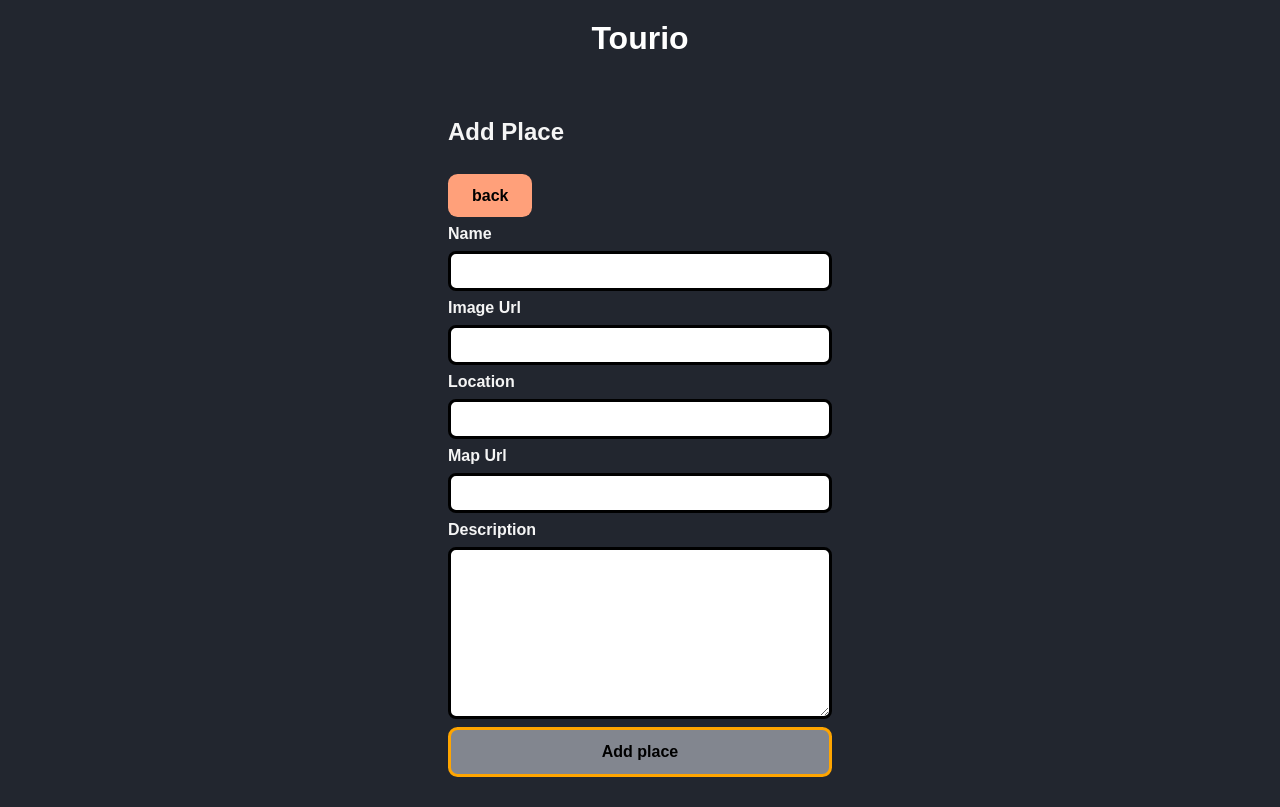
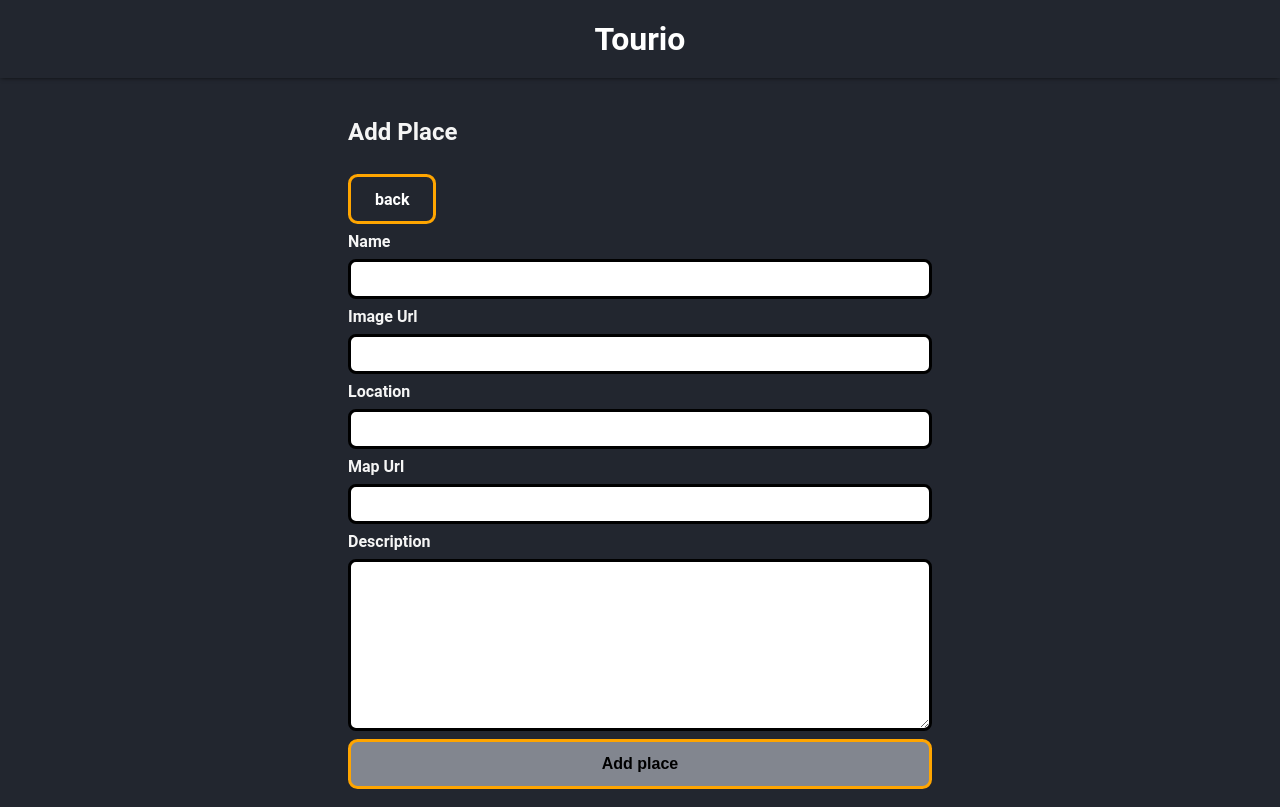
Before and after one commit to marte1337/tourio-app, a Next.js app: page /create in a window 1280 px wide. Built offline with nearby package versions, Linux system fonts and the light colour scheme.

Commit message:
add altas db

```diff
--- a/components/Layout.js
+++ b/components/Layout.js
@@ -8,8 +8,8 @@ const Main = styled.main`
   margin-top: 5rem;
   padding: 0.5rem;
   position: relative;
-  min-width: 400px;
-  max-width: 600px;
+  min-width: 600px;
+  max-width: 800px;
 `;
 
 export default function Layout({ children }) {
--- a/components/StyledImage.js
+++ b/components/StyledImage.js
@@ -3,4 +3,6 @@ import styled from "styled-components";
 
 export const StyledImage = styled(Image)`
   object-fit: cover;
+  border-radius: 5px;
+  box-shadow: 0 0 8px -1px black;
 `;
--- a/components/StyledLink.js
+++ b/components/StyledLink.js
@@ -1,12 +1,14 @@
 import styled, { css } from "styled-components";
 
 export const StyledLink = styled.a`
-  background-color: lightsalmon;
+  background-color: #22262f;
+  border: 3px solid orange;
   padding: 0.8rem 1.5rem;
   border-radius: 0.6rem;
   color: black;
   text-decoration: none;
   font-weight: bold;
+  color: white;
 
   ${({ justifySelf }) =>
     justifySelf &&
--- a/components/TitleBar.js
+++ b/components/TitleBar.js
@@ -11,6 +11,7 @@ const Headline = styled.h1`
   padding: 20px;
   text-align: center;
   z-index: 1;
+  box-shadow: 0 0 5px -1px black;
 `;
 
 export default function TitleBar() {
--- a/styles.js
+++ b/styles.js
@@ -10,7 +10,7 @@ export default createGlobalStyle`
 
   body {
     margin: 0;
-    font-family: sans-serif;
+    font-family: 'Roboto', sans-serif;
     background-color: #22262F;
     margin: 10px;
     color: whitesmoke;
```
Also changed, not shown: 1 other file (tests, documents, lock files or other folders).
